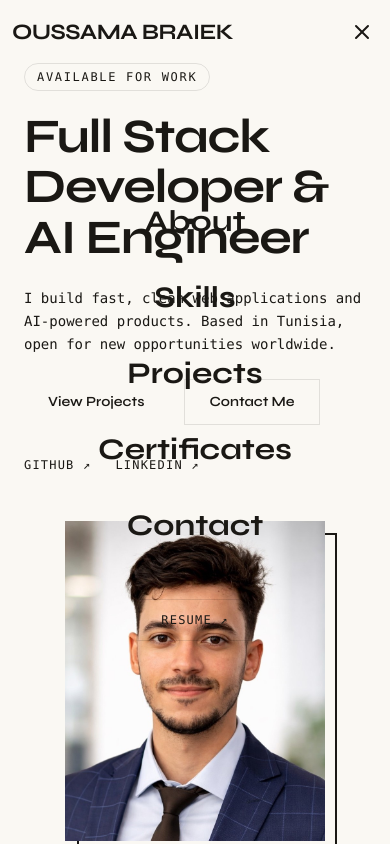
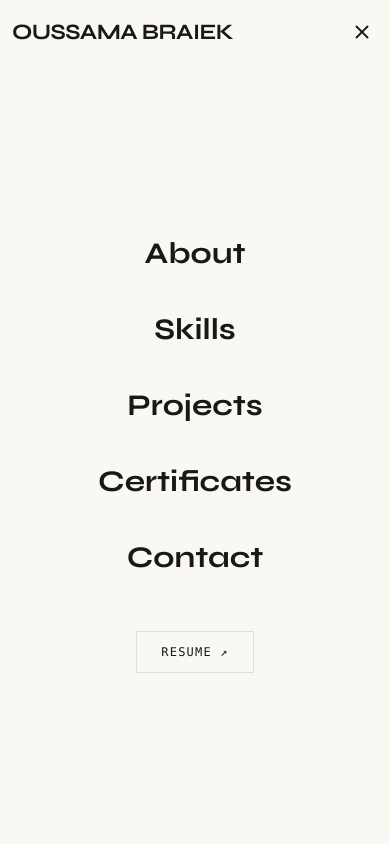
Before and after one commit to MedOussamaBraiek/modern-portfolio, a Next.js app: page / in a window 390 px wide. Both pictures are taken after a click on the button "Toggle menu". Shown: the top 844 px of the page. Built offline with nearby package versions, Linux system fonts and the light colour scheme.

Commit message:
fix navbar menu

```diff
--- a/src/components/Navbar.tsx
+++ b/src/components/Navbar.tsx
@@ -68,29 +68,19 @@ export default function Navbar() {
             Resume ↗
           </Link>
 
-          {!menuOpen && (
-            <button
-              onClick={() => setMenuOpen(!menuOpen)}
-              className="lg:hidden flex flex-col justify-center items-center w-8 h-8 gap-1.5 cursor-pointer"
-              aria-label="Toggle menu"
-            >
-              <Menu />
-            </button>
-          )}
-          {menuOpen && (
-            <button
-              onClick={() => setMenuOpen(!menuOpen)}
-              className="lg:hidden flex flex-col justify-center items-center w-8 h-8 gap-1.5 cursor-pointer"
-              aria-label="Toggle menu"
-            >
-              <X />
-            </button>
-          )}
+          <button
+            onClick={() => setMenuOpen(!menuOpen)}
+            className="lg:hidden flex justify-center items-center w-8 h-8 cursor-pointer"
+            aria-label="Toggle menu"
+          >
+            {menuOpen ? <X size={22} /> : <Menu size={22} />}
+          </button>
         </nav>
       </header>
 
       <div
-        className={`fixed inset-0 z-40 bg-bg flex flex-col justify-center items-center gap-10 transition-all duration-300 lg:hidden ${
+        style={{ backgroundColor: "#faf8f3" }}
+        className={`fixed inset-0 z-40 bg-bg pt-16 flex flex-col justify-center items-center gap-10 transition-all duration-300 lg:hidden ${
           menuOpen
             ? "opacity-100 pointer-events-auto"
             : "opacity-0 pointer-events-none"
```
